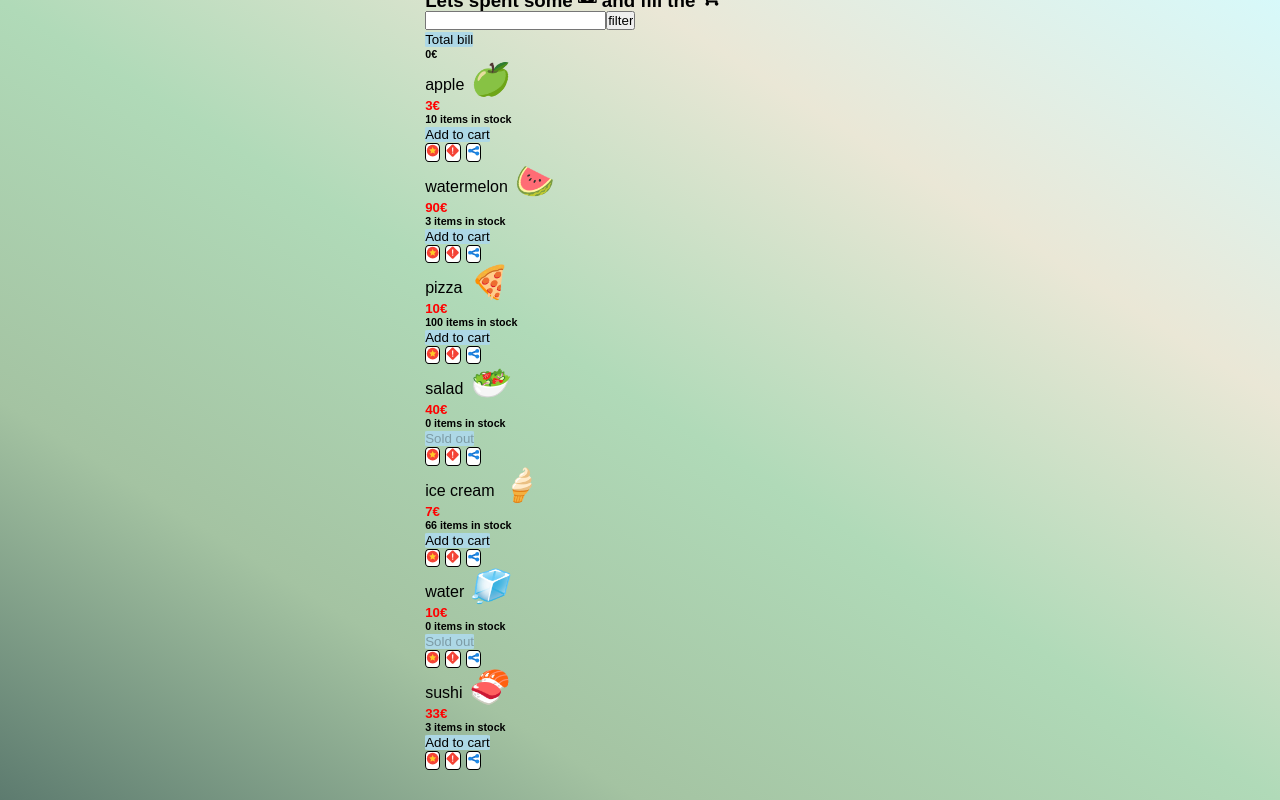
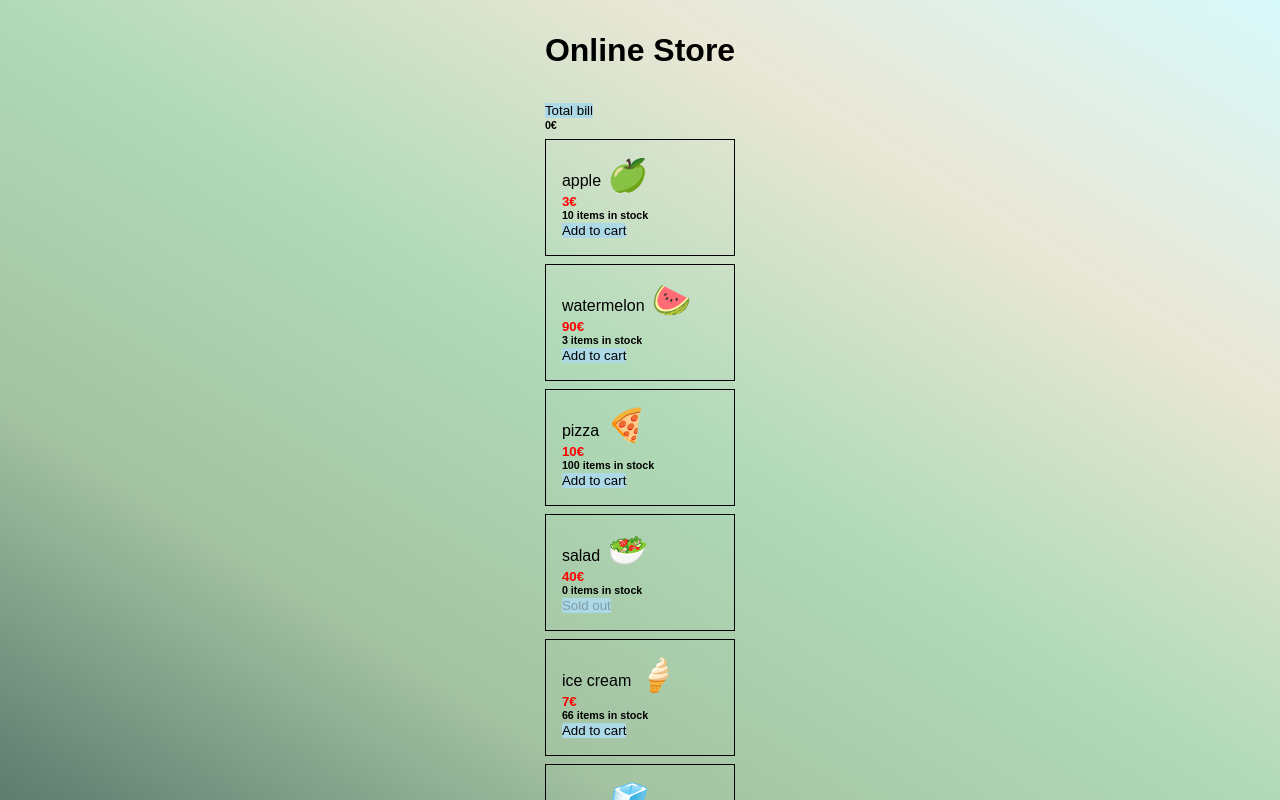
Before and after one commit to svenWacker/online-store, a React (Create React App) app: page / in a window 1280 px wide. Shown: the top 800 px of the page. Built offline with nearby package versions, Linux system fonts and the light colour scheme.

Commit message:
new branch context

```diff
--- a/src/App.js
+++ b/src/App.js
@@ -1,55 +1,16 @@
-import React, { useState } from "react";
-import Data from "./data.json";
+import { useState } from "react";
+import { Store, StoreContext } from "./context";
 import ProductList from "./components/ProductList";
 import Footer from "./components/Footer";
 
-// import { WiAlien, WiNightAltThunderstorm } from "react-icons/wi";
-// import { BiCartAlt } from "react-icons/bi";
-import { FaMoneyBillAlt, FaShoppingCart } from "react-icons/fa";
-
-//library.add(fab, faCheckSquare, faCoffee);
-
-const App = () => {
-  const [data, setData] = useState(Data);
-  const [userInput, setUserInput] = useState("");
-  const [filteredData, setFilteredData] = useState([]);
-
-  const changeHandle = (e) => {
-    setUserInput(e.target.value);
-  };
-  const lookUp = () => {
-    const userText = userInput.toLocaleLowerCase().trim();
-    const userTextLength = userText.length;
-    // const searchText = userText ? userText : "";
-    let newArr = data.filter((item) => {
-      const slicedProductName = item.productName.slice(0, userTextLength);
-      return slicedProductName === userText;
-    });
-    setFilteredData(newArr);
-  };
-  const handleSubmit = (e) => {
-    e.preventDefault();
-    lookUp();
-  };
+function App() {
   return (
-    <React.Fragment>
-      {
-        //<img src={`${process.env.PUBLIC_URL}/${data[0].img}`} alt="Sushi" />
-        //<FontAwesomeIcon icon={["fab", "apple"]} size="6x" rotation={90} />
-      }
-
-      <h1>Welcome to our online store</h1>
-      <h3>
-        Lets spent some <FaMoneyBillAlt /> and fill the <FaShoppingCart />
-      </h3>
-      <form onSubmit={handleSubmit}>
-        <input type="text" onChange={changeHandle} value={userInput} />
-        <input type="submit" value="filter" />
-      </form>
-      <ProductList data={userInput ? filteredData : data} />
+    <StoreContext.Provider value={Store}>
+      <h1>Online Store</h1>
+      <ProductList />
       <Footer />
-    </React.Fragment>
+    </StoreContext.Provider>
   );
-};
+}
 
 export default App;
--- a/src/components/ProductItem.js
+++ b/src/components/ProductItem.js
@@ -1,32 +1,20 @@
 import React from "react";
-import { FcShare, FcRating, FcHighPriority } from "react-icons/fc";
 
 const ProductItem = ({ info, addToCart }) => {
   const { id, productName, icon, price, inventory } = info;
 
   return (
-    <li key={id}>
+    <li className="product-container" key={id}>
       {productName} <i>{icon}</i>
       <h5>{price}€</h5>
       <h6>{inventory} items in stock</h6>
       <button
         disabled={inventory === 0}
         onClick={() => {
-          console.log(info);
           addToCart(info);
         }}
       >
         {inventory > 0 ? "Add to cart" : "Sold out"}
-      </button>
-      <br />
-      <button className="social">
-        <FcRating />
-      </button>
-      <button className="social">
-        <FcHighPriority />
-      </button>
-      <button className="social">
-        <FcShare />
       </button>
     </li>
   );
--- a/src/components/ProductList.js
+++ b/src/components/ProductList.js
@@ -1,23 +1,21 @@
-import React, { useState } from "react";
+import React, { useState, useContext } from "react";
 import ProductItem from "./ProductItem";
+import { StoreContext } from "../context";
 
-const ProductList = ({ data }) => {
-  const [cart, setCart] = useState([]);
+const ProductList = () => {
+  const store = useContext(StoreContext);
+  //   const [cart, setCart] = useState([]);
   const [totalBill, setTotalBill] = useState(0);
-  const addToCart = (item) => {
-    setCart((prevStat) => [...prevStat, item]);
-    console.log(cart);
-  };
-  const items = data.map((item, i) => (
-    <ProductItem key={i} info={item} addToCart={addToCart} />
+
+  const items = store.data.map((item, i) => (
+    <ProductItem key={i} info={item} addToCart={store.addToCart} />
   ));
-
-  const bill = () =>
-    setTotalBill(cart.reduce((acc, cur) => acc + cur.price, 0));
+  // store.print("Hadi");
   return (
     <React.Fragment>
       <div>
-        <button onClick={bill}>Total bill</button> <h6>{totalBill}€</h6>
+        <button onClick={() => setTotalBill(store.bill())}>Total bill</button>
+        <h6>{totalBill}€</h6>
       </div>
       <ul>{items}</ul>
     </React.Fragment>
--- /dev/null
+++ b/src/context/index.js
@@ -0,0 +1,16 @@
+import React from "react";
+import Data from "../data.json";
+
+const Store = {
+  data: Data,
+  cart: [],
+  print: (str) => console.log(str),
+  bill: function () {
+    return this.cart.reduce((acc, cur) => acc + cur.price, 0);
+  },
+  addToCart: (item) => Store.cart.push(item),
+};
+
+const StoreContext = React.createContext(Store);
+
+export { Store, StoreContext };
--- a/src/sass/main.scss
+++ b/src/sass/main.scss
@@ -6,7 +6,7 @@
 body {
   display: flex;
   justify-content: center;
-  align-items: center;
+
   width: 100vw;
   height: 100vh;
   background-image: linear-gradient(
@@ -47,3 +47,12 @@
   cursor: pointer;
   background-color: lightgray;
 }
+
+h1 {
+  margin: 2rem 0;
+}
+.product-container {
+  padding: 1rem;
+  margin: 0.5rem 0;
+  border: 1px solid black;
+}
```
Also changed, not shown: 1 other file (tests, documents, lock files or other folders).
